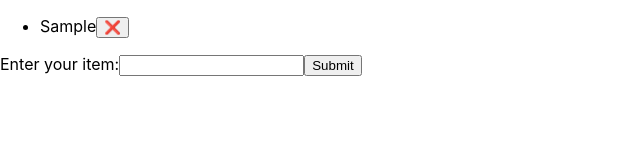
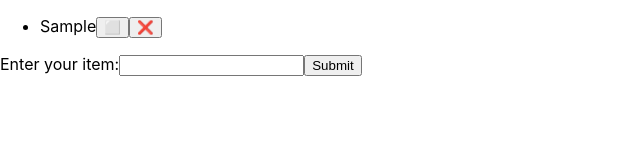
Before and after one commit to gsuzair/taskflow, a React (Create React App) app: page / in a window 1280 px wide. Both pictures are taken after typing "Sample" into the empty fields and a click on the button "Submit". Shown: the top 160 px of the page, without its empty margins (0-640 px from the left). Built offline with nearby package versions, Linux system fonts and the light colour scheme; the HTML template or start-up script is replaced by a standard one.

Commit message:
task item status change

```diff
--- a/src/App.js
+++ b/src/App.js
@@ -25,9 +25,16 @@ function App() {
     setTasks(tasks.filter(task => task.id !== id));
   };
 
+  const onStatusChange = (id) => {
+    const updatedTasks = tasks.map(task =>
+      task.id === id ? { ...task, done: !task.done } : task
+    );
+    setTasks(updatedTasks);
+  };
+
   return (
     <div>
-      <TaskList tasks={tasks} onDelete={onDelete} />
+      <TaskList tasks={tasks} onDelete={onDelete} onStatusChange={onStatusChange} />
       <form onSubmit={handleSubmit}>
         <label>Enter your item:
           <input
--- a/src/components/TaskItem.js
+++ b/src/components/TaskItem.js
@@ -1,7 +1,12 @@
-function TaskItem({ task, onDelete }) {
+function TaskItem({ task, onDelete, onStatusChange }) {
   return (
     <li>
-      {task.title}
+      <span style={{ textDecoration: task.done ? "line-through" : "none" }}>
+        {task.title}
+      </span>
+      <button onClick={() => onStatusChange(task.id)}>
+        {task.done ? "✅" : "⬜"}
+      </button>
       <button onClick={() => onDelete(task.id)}>❌</button>
     </li>
   );
--- a/src/components/TaskList.js
+++ b/src/components/TaskList.js
@@ -4,7 +4,7 @@ function TaskList(props) {
   return (
     <ul>
         {props.tasks.map(task => (
-            <TaskItem key={task.id} task={task} onDelete={props.onDelete} />
+            <TaskItem key={task.id} task={task} onDelete={props.onDelete} onStatusChange={props.onStatusChange} />
         ))}
     </ul>
   );
```
